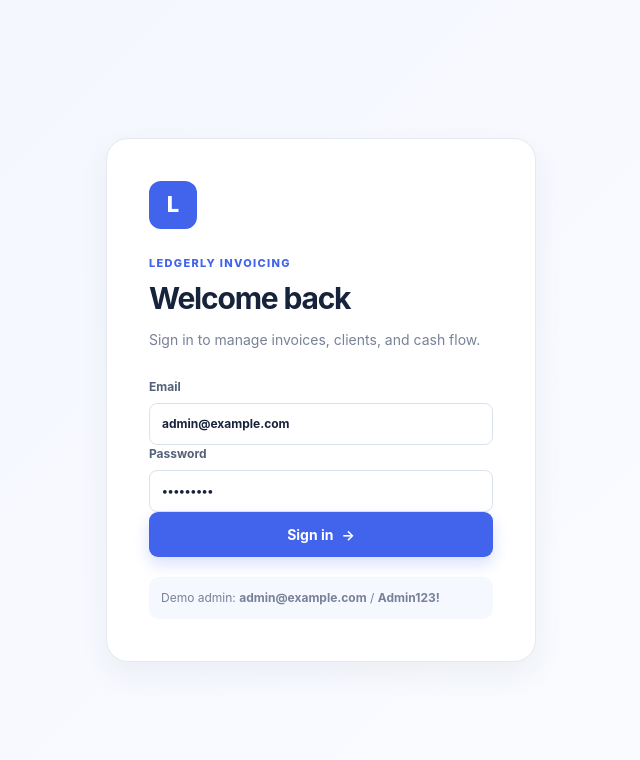
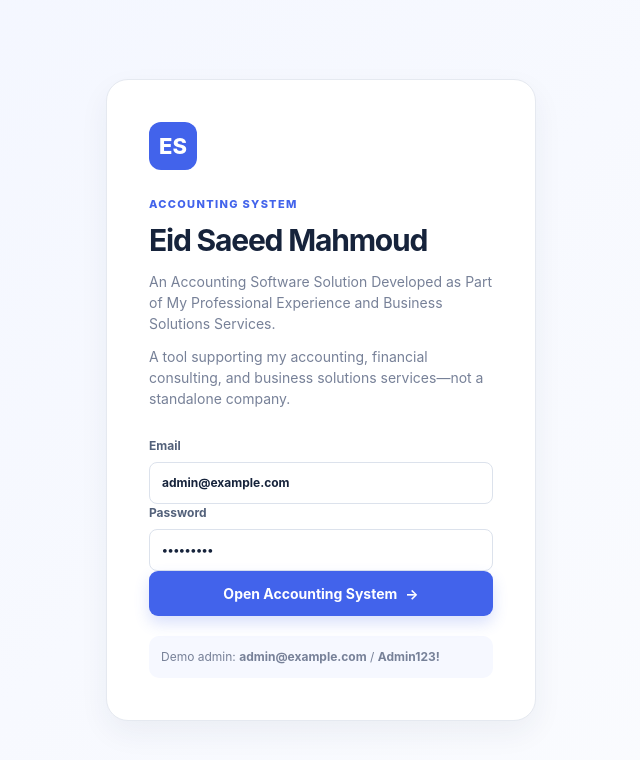
Before and after one commit to eid-seod/ERP---test, a Flask app: page /login in a window 1280 px wide. Shown: the top 760 px of the page, without its empty margins (319-959 px from the left). Run offline with Flask 3, Linux system fonts and the light colour scheme.

Commit message:
Align accounting solution with Eid Saeed Mahmoud personal brand

```diff
--- a/app.py
+++ b/app.py
@@ -5,6 +5,7 @@ from pathlib import Path
 from flask import Flask, jsonify, redirect, render_template, request, session, url_for
 from sqlalchemy import select
 
+from branding import PERSONAL_NAME, SOLUTION_NAME, SOLUTION_DESCRIPTION
 from database import configure_database, get_session, init_db
 from models.user import User
 from routes.auth import bp as auth_bp
@@ -21,6 +22,14 @@ def create_app(test_config=None):
     )
     if test_config: app.config.update(test_config)
     configure_database(app.config["DATABASE_URL"]); init_db()
+
+    @app.context_processor
+    def personal_brand():
+        return {
+            "personal_name": PERSONAL_NAME,
+            "solution_name": SOLUTION_NAME,
+            "solution_description": SOLUTION_DESCRIPTION,
+        }
 
     @app.before_request
     def csrf_protection():
--- /dev/null
+++ b/branding.py
@@ -0,0 +1,15 @@
+"""Personal identity shared by the accounting interface and future website module."""
+
+PERSONAL_NAME = "Eid Saeed Mahmoud"
+SOLUTION_NAME = "Accounting System"
+SOLUTION_DESCRIPTION = (
+    "An Accounting Software Solution Developed as Part of My Professional "
+    "Experience and Business Solutions Services."
+)
+PROFESSIONAL_POSITIONING = (
+    "Accounts Manager",
+    "Finance Professional",
+    "Accounting Consultant",
+    "ERP & Financial Systems Specialist",
+    "Business Solutions Provider",
+)
--- a/routes/invoices.py
+++ b/routes/invoices.py
@@ -6,6 +6,7 @@ from io import BytesIO
 from flask import Blueprint, jsonify, request, send_file, session
 from sqlalchemy import func, select
 
+from branding import PERSONAL_NAME, SOLUTION_NAME
 from database import get_session
 from models.client import Client
 from models.invoice import AuditTrail, Invoice, InvoiceItem
@@ -144,7 +145,7 @@ def invoice_pdf(invoice_id):
         if not invoice: return jsonify({"error": "Invoice not found."}), 404
         buffer = BytesIO()
         doc = SimpleDocTemplate(buffer, pagesize=A4, rightMargin=18 * mm, leftMargin=18 * mm, topMargin=16 * mm, bottomMargin=16 * mm)
-        styles = getSampleStyleSheet(); story = [Paragraph("<font color='#4263EB'><b>LEDGERLY</b></font>", styles["Title"]), Paragraph(f"INVOICE <b>{invoice.invoice_number}</b>", styles["Heading2"]), Spacer(1, 6 * mm)]
+        styles = getSampleStyleSheet(); story = [Paragraph(f"<font color='#4263EB'><b>{PERSONAL_NAME}</b></font>", styles["Title"]), Paragraph(f"Generated with {SOLUTION_NAME} · A professional solution", styles["Normal"]), Paragraph(f"INVOICE <b>{invoice.invoice_number}</b>", styles["Heading2"]), Spacer(1, 6 * mm)]
         story.append(Paragraph(f"<b>Bill to:</b> {invoice.client.name}<br/>{invoice.client.email or ''}<br/><br/><b>Issue date:</b> {invoice.issue_date} &nbsp;&nbsp; <b>Due:</b> {invoice.due_date or '—'} &nbsp;&nbsp; <b>Currency:</b> {invoice.currency}", styles["Normal"])); story.append(Spacer(1, 7 * mm))
         rows = [["Code", "Item", "Qty", "Unit price", "Discount", "Tax", "Line total"]] + [[item.item_code, item.item_name, f"{item.quantity:g}", f"{invoice.currency} {item.unit_price:,.2f}", f"{invoice.currency} {item.discount:,.2f}", f"{item.tax_rate:g}%", f"{invoice.currency} {item.line_total:,.2f}"] for item in invoice.items]
         table = Table(rows, repeatRows=1, colWidths=[22*mm, 48*mm, 15*mm, 25*mm, 25*mm, 18*mm, 28*mm]); table.setStyle(TableStyle([("BACKGROUND", (0,0), (-1,0), colors.HexColor("#16233B")), ("TEXTCOLOR", (0,0), (-1,0), colors.white), ("GRID", (0,0), (-1,-1), .3, colors.HexColor("#DCE2EC")), ("FONTNAME", (0,0), (-1,0), "Helvetica-Bold"), ("FONTSIZE", (0,0), (-1,-1), 8), ("ALIGN", (2,1), (-1,-1), "RIGHT"), ("VALIGN", (0,0), (-1,-1), "MIDDLE"), ("ROWBACKGROUNDS", (0,1), (-1,-1), [colors.white, colors.HexColor("#F7F8FB")]), ("TOPPADDING", (0,0), (-1,-1), 7), ("BOTTOMPADDING", (0,0), (-1,-1), 7)])); story.append(table); story.append(Spacer(1, 7 * mm))
--- a/templates/invoice_form.html
+++ b/templates/invoice_form.html
@@ -1,5 +1,5 @@
 <!doctype html>
-<html lang="en"><head><meta charset="utf-8"><meta name="viewport" content="width=device-width,initial-scale=1"><title>Ledgerly — {{ 'Edit invoice' if invoice_id else 'New invoice' }}</title><link rel="stylesheet" href="{{ url_for('static', filename='css/app.css') }}"></head>
+<html lang="en"><head><meta charset="utf-8"><meta name="viewport" content="width=device-width,initial-scale=1"><title>{{ personal_name }} — {{ 'Edit invoice' if invoice_id else 'New invoice' }}</title><link rel="stylesheet" href="{{ url_for('static', filename='css/app.css') }}"></head>
 <body><div class="form-shell"><header class="topbar"><div><a href="/dashboard" class="back">← Back to dashboard</a><p class="eyebrow">Billing workspace</p><h1>{{ 'Edit invoice' if invoice_id else 'Create invoice' }}</h1><p class="muted" id="invoice-subtitle">Build a compliant, itemized invoice with a clear audit history.</p></div><div class="action-row"><button type="button" class="button secondary" onclick="window.print()">Print</button><button type="button" class="button secondary" id="pdf-button" hidden>Export PDF</button><button type="button" class="button" id="save-draft">Save draft</button><button type="submit" form="invoice-form" class="button primary" id="save-submit">Save &amp; submit</button></div></header>
 <form id="invoice-form" class="invoice-layout"><section class="panel"><div class="panel-heading"><div><p class="eyebrow">01 / Details</p><h2>Invoice information</h2></div><span id="status-badge" class="status status-draft">Draft</span></div><div class="form-grid"><label>Client<select name="client_id" id="client_id" required><option value="">Select a client</option></select></label><label>Currency<select name="currency"><option>USD</option><option>EUR</option><option>GBP</option><option>INR</option><option>AED</option><option>CAD</option><option>AUD</option><option>JPY</option></select></label><label>Issue date<input name="issue_date" type="date" required></label><label>Due date<input name="due_date" type="date"></label><label>Status<select name="status"><option value="draft">Draft</option><option value="open">Open</option><option value="sent">Sent</option><option value="approved">Approved</option><option value="posted">Posted</option><option value="fully_paid">Fully paid</option></select></label></div></section>
 <section class="panel"><div class="panel-heading"><div><p class="eyebrow">02 / Line items</p><h2>Itemized charges</h2><p class="muted">Discount is a fixed amount per line. Tax is a percentage.</p></div><button type="button" class="text-button" id="add-item">+ Add item</button></div><div class="items-header"><span>Code</span><span>Item / description</span><span>Qty</span><span>Unit price</span><span>Discount</span><span>Tax %</span><span>Line total</span><span></span></div><div id="items"></div></section>
--- a/templates/login.html
+++ b/templates/login.html
@@ -1,3 +1,27 @@
 <!doctype html>
-<html lang="en"><head><meta charset="utf-8"><meta name="viewport" content="width=device-width,initial-scale=1"><title>Ledgerly — Sign in</title><link rel="stylesheet" href="{{ url_for('static', filename='css/app.css') }}"></head>
-<body class="auth-shell"><main class="auth-card"><div class="brand-mark">L</div><p class="eyebrow">Ledgerly invoicing</p><h1>Welcome back</h1><p class="muted">Sign in to manage invoices, clients, and cash flow.</p><form id="login-form"><label>Email<input name="email" type="email" value="admin@example.com" required autocomplete="email"></label><label>Password<input name="password" type="password" value="Admin123!" required autocomplete="current-password"></label><button class="button primary full" type="submit">Sign in <span>→</span></button><p id="form-error" class="error"></p></form><div class="demo-hint">Demo admin: <strong>admin@example.com</strong> / <strong>Admin123!</strong></div></main><script src="{{ url_for('static', filename='js/app.js') }}"></script><script>document.getElementById('login-form').addEventListener('submit', login);</script></body></html>
+<html lang="en">
+<head>
+  <meta charset="utf-8">
+  <meta name="viewport" content="width=device-width,initial-scale=1">
+  <title>{{ personal_name }} — {{ solution_name }} sign in</title>
+  <link rel="stylesheet" href="{{ url_for('static', filename='css/app.css') }}">
+</head>
+<body class="auth-shell">
+  <main class="auth-card">
+    <div class="brand-mark" aria-hidden="true">ES</div>
+    <p class="eyebrow">{{ solution_name }}</p>
+    <h1>{{ personal_name }}</h1>
+    <p class="muted">{{ solution_description }}</p>
+    <p class="muted" style="margin-top:12px">A tool supporting my accounting, financial consulting, and business solutions services—not a standalone company.</p>
+    <form id="login-form">
+      <label>Email<input name="email" type="email" value="admin@example.com" required autocomplete="email"></label>
+      <label>Password<input name="password" type="password" value="Admin123!" required autocomplete="current-password"></label>
+      <button class="button primary full" type="submit">Open Accounting System <span aria-hidden="true">→</span></button>
+      <p id="form-error" class="error" role="alert"></p>
+    </form>
+    <div class="demo-hint">Demo admin: <strong>admin@example.com</strong> / <strong>Admin123!</strong></div>
+  </main>
+  <script src="{{ url_for('static', filename='js/app.js') }}"></script>
+  <script>document.getElementById('login-form').addEventListener('submit', login);</script>
+</body>
+</html>
```
Also changed, not shown: templates/dashboard.html (+53 -1 lines), tests/test_app.py (+17 -0 lines), README.md.
